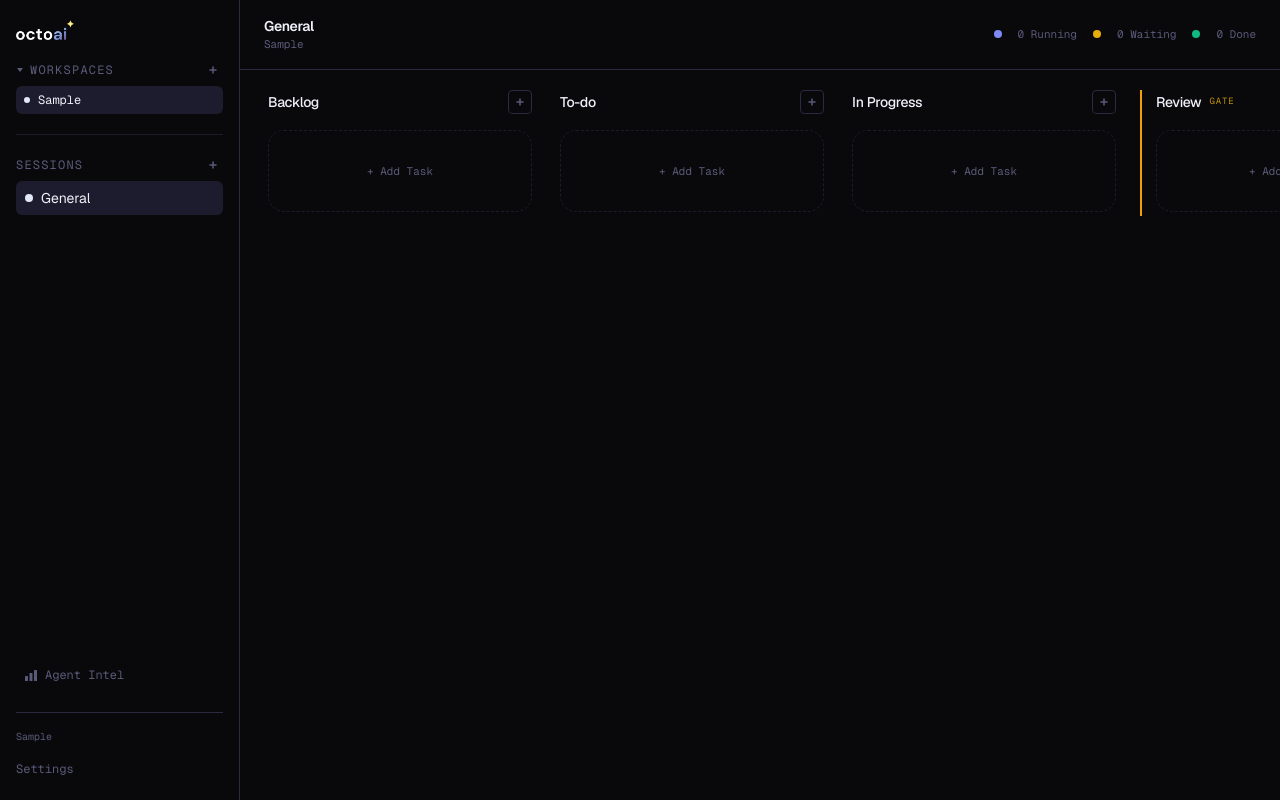
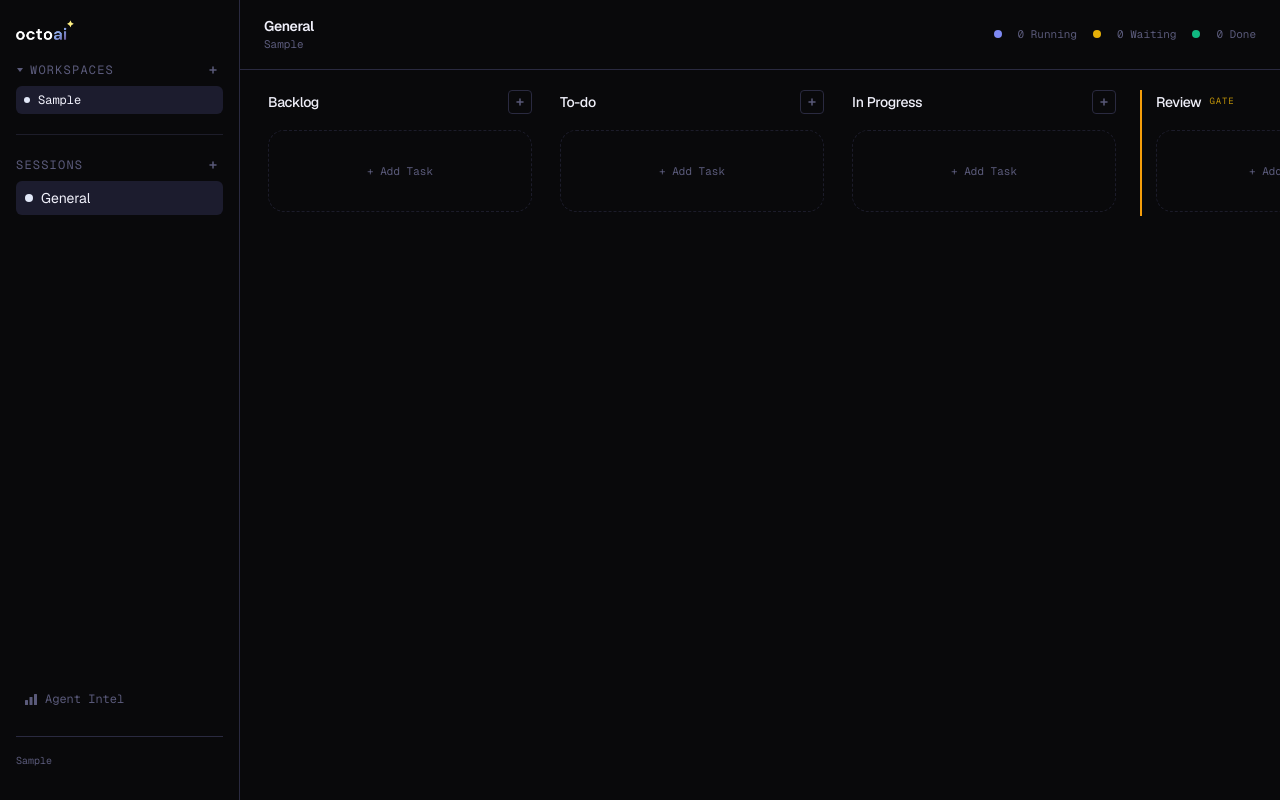
Before and after one commit to mr-jones123/iforgot-OctoAI, a React (Vite) app in the folder apps/desktop/: page / in a window 1280 px wide. Both pictures are taken after typing "Sample", "Sample" into the empty fields and a click on the button "Create workspace". Built offline with nearby package versions, Linux system fonts and the light colour scheme.

Commit message:
removed settings button

```diff
--- a/apps/desktop/src/renderer/components/workspace/Sidebar.tsx
+++ b/apps/desktop/src/renderer/components/workspace/Sidebar.tsx
@@ -277,12 +277,6 @@ export function Sidebar({
         >
           {workspace.repoPath}
         </p>
-				<button
-					type="button"
-					className="text-xs text-text-tertiary hover:text-text-secondary font-mono transition-colors active:-translate-y-px"
-				>
-					Settings
-				</button>
       </div>
 
       {/* New board modal */}
```
Lines whose indentation alone changed are shown as unchanged.
